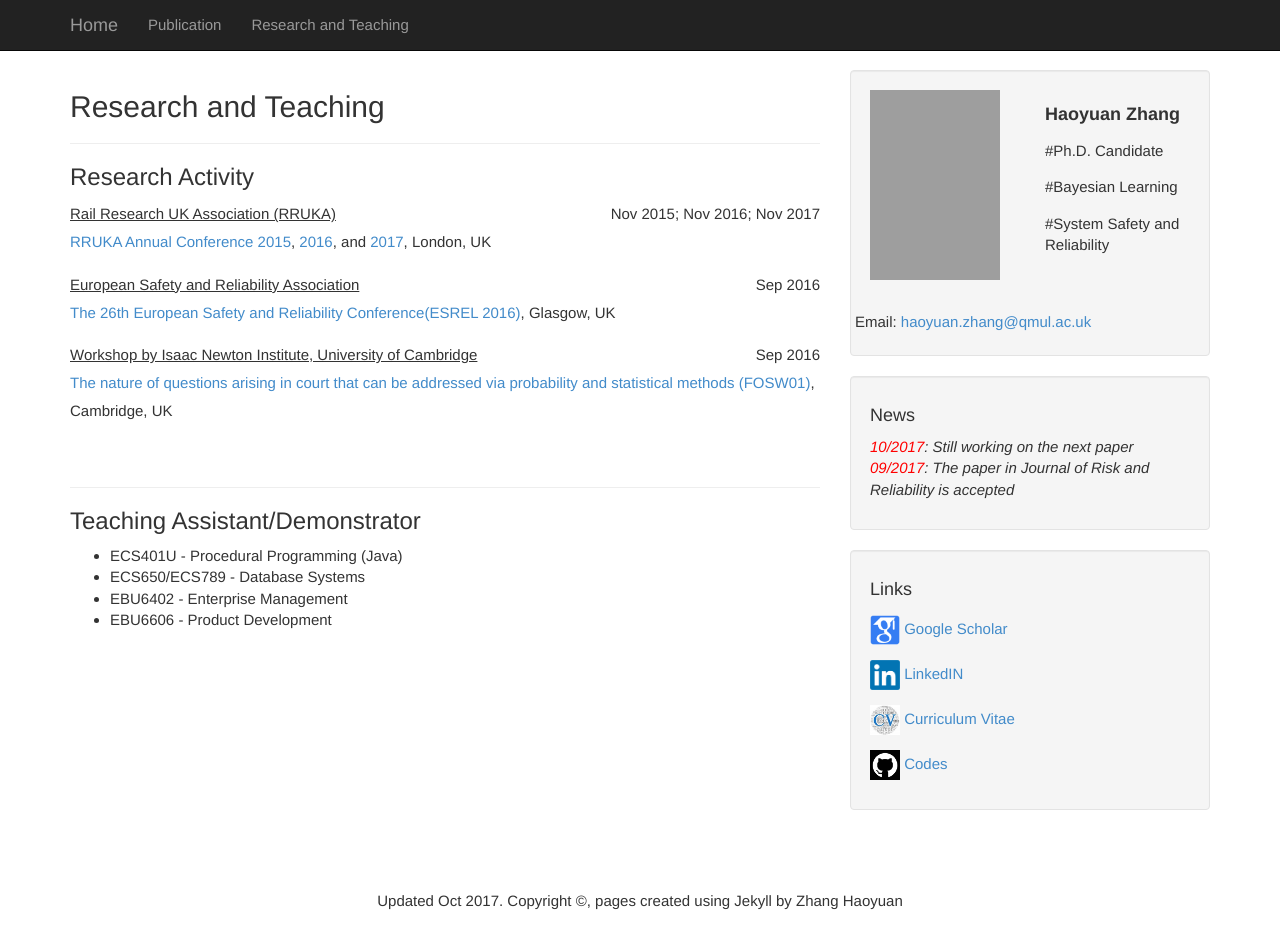
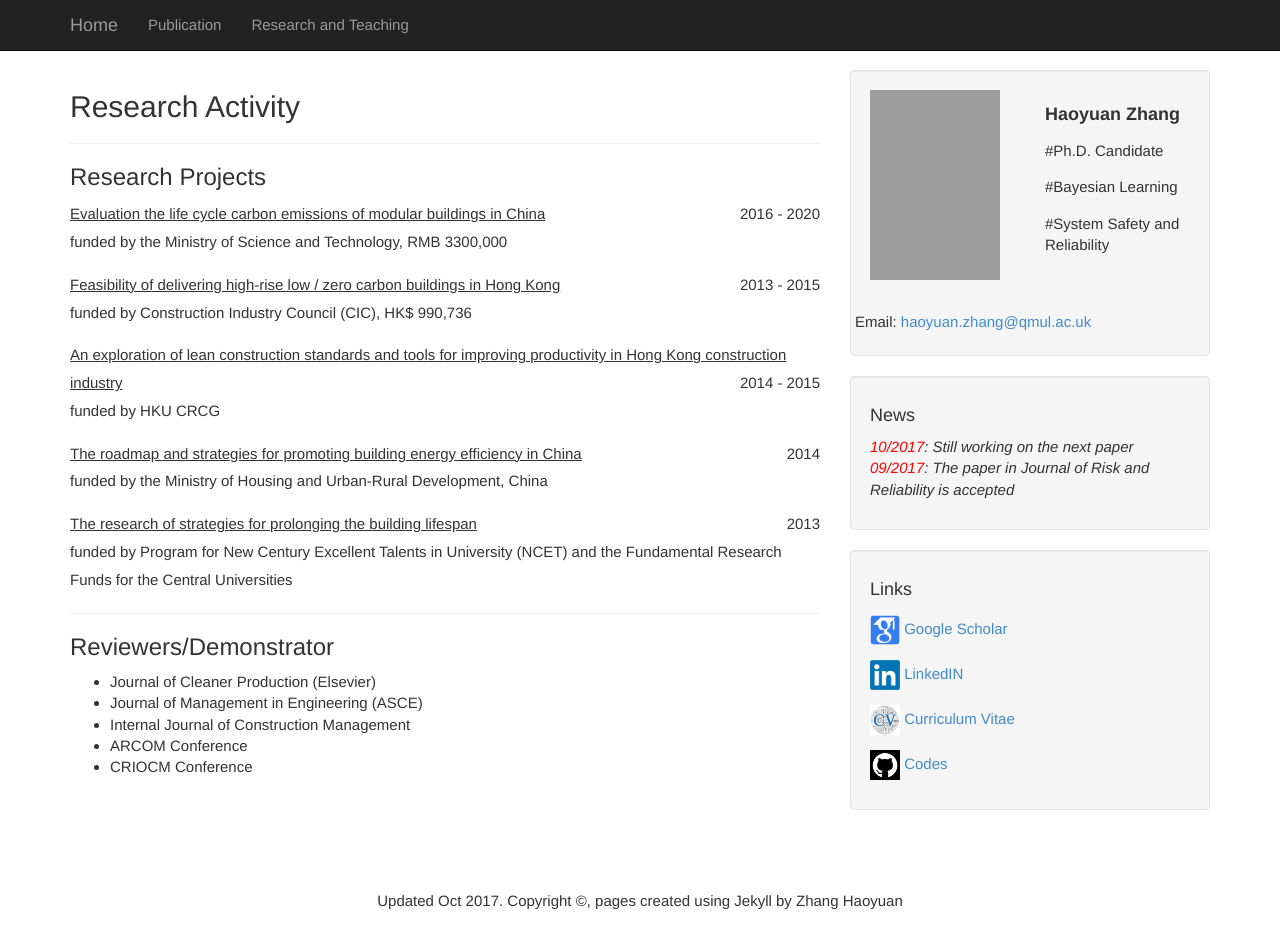
Before and after one commit to july0905/kaijian.github.io, a Jekyll site: the page built from randt.md, in a window 1280 px wide and 961 px high. Shown: the top 949 px of the window. Built offline with Jekyll 4.4.1, drawn with Linux system fonts in a browser that asks for light colours; grey boxes are pictures that could not be loaded.

Commit message:
Update randt.md

```diff
--- a/randt.md
+++ b/randt.md
@@ -1,38 +1,52 @@
 ---
 layout: index
-title: "Research and Teaching"
+title: "Research Activity"
 ---
-<h2>Research and Teaching</h2>
+<h2>Research Activity</h2>
 <hr>
-<h3>Research Activity</h3>
+<h3>Research Projects</h3>
 
 <p style="text-align:left;">
-  <u>Rail Research UK Association (RRUKA)</u><span style="float:right;">Nov 2015; Nov 2016; Nov 2017</span>
-<br><a href="http://www.rruka.org.uk/events/rruka-annual-conference-2015/">RRUKA Annual Conference 2015</a>, <a href="http://www.rruka.org.uk/events/rruka-annual-conference-2016/">2016</a>, and <a href="http://www.rruka.org.uk/events/rruka-annual-conference-2017/">2017</a>, London, UK
+  <u>Evaluation the life cycle carbon emissions of modular buildings in China</u><span style="float:right;">2016 - 2020</span>
+<br>funded by the Ministry of Science and Technology, RMB 3300,000
+</p>
+
+<p style="text-align:left;">
+  <u>Feasibility of delivering high-rise low / zero carbon buildings in Hong Kong</u><span style="float:right;">2013 - 2015</span>
+<br>funded by Construction Industry Council (CIC), HK$ 990,736
+</p>
+
+<p style="text-align:left;">
+  <u>An exploration of lean construction standards and tools for improving productivity in Hong Kong construction industry</u><span style="float:right;">2014 - 2015</span>
+<br>funded by HKU CRCG
+</p>
+
+<p style="text-align:left;">
+  <u>The roadmap and strategies for promoting building energy efficiency in China</u><span style="float:right;">2014</span>
+<br>funded by the Ministry of Housing and Urban-Rural Development, China
+</p>
+
+<p style="text-align:left;">
+  <u>The research of strategies for prolonging the building lifespan</u><span style="float:right;">2013</span>
+<br>funded by Program for New Century Excellent Talents in University (NCET) and the Fundamental Research Funds for the Central Universities
 </p>
 
 
-<p style="text-align:left;">
-  <u>European Safety and Reliability Association</u><span style="float:right;">Sep 2016</span>
-<br><a href="http://esrel2016.org">The 26th European Safety and Reliability Conference(ESREL 2016)</a>, Glasgow, UK
-</p>
 
 
-<p style="text-align:left;">
-  <u>Workshop by Isaac Newton Institute, University of Cambridge</u><span style="float:right;">Sep 2016</span>
-<br><a href="https://www.newton.ac.uk/event/fosw01">The nature of questions arising in court that can be addressed via probability and statistical methods (FOSW01)</a>, Cambridge, UK
-</p>
-<br>
 
 
 
 
 <hr>
-<h3>Teaching Assistant/Demonstrator</h3>
+<h3>Reviewers/Demonstrator</h3>
 <ul>
 <li>
-ECS401U - Procedural Programming (Java)</li>
-<li>ECS650/ECS789 - Database Systems</li>
-<li>EBU6402 - Enterprise Management</li>
-<li>EBU6606 - Product Development</li>
+Journal of Cleaner Production (Elsevier)</li>
+<li>Journal of Management in Engineering (ASCE)</li>
+<li>Internal Journal of Construction Management </li>
+<li>ARCOM Conference</li>
+<li>CRIOCM Conference
+</li>
+
 </ul>
```
